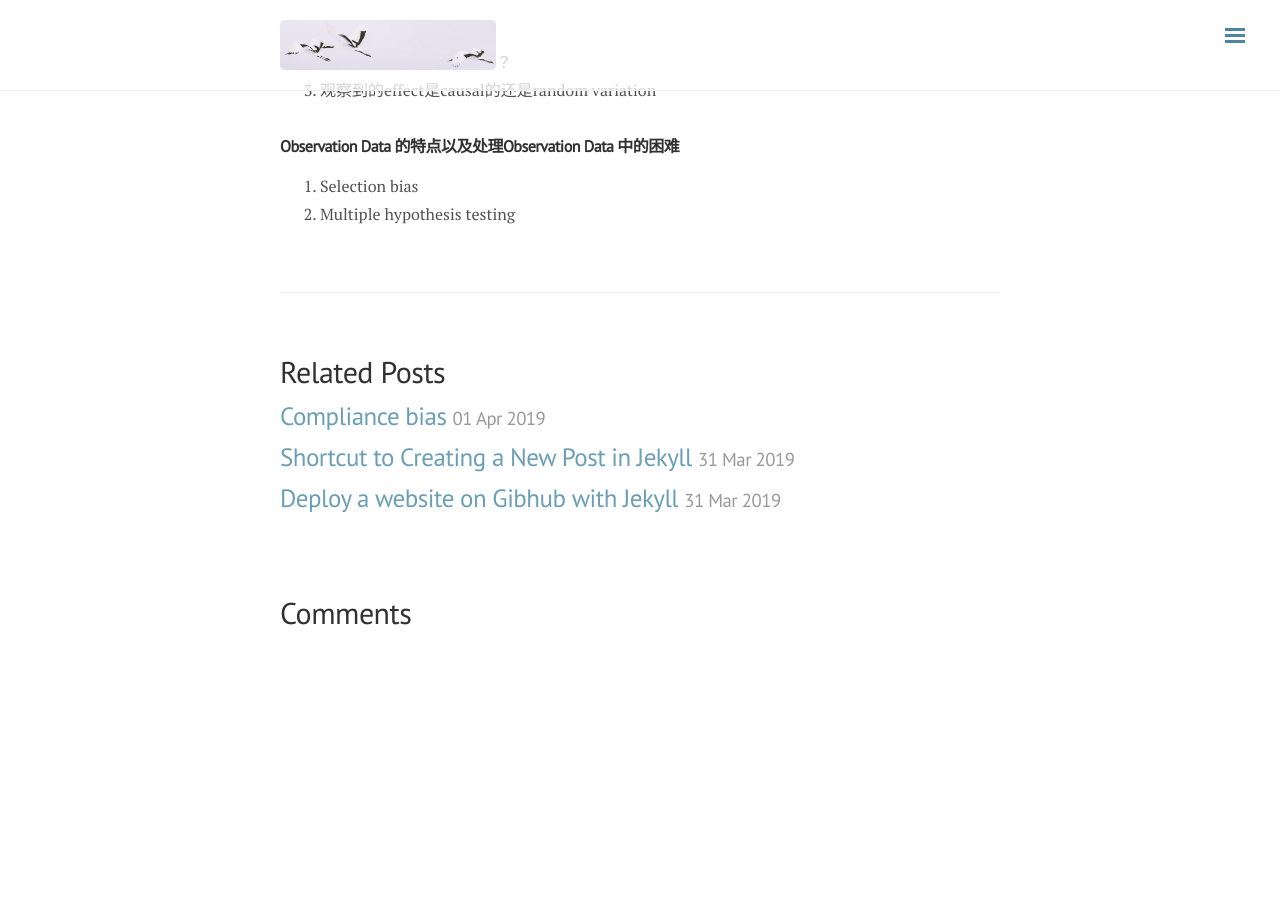
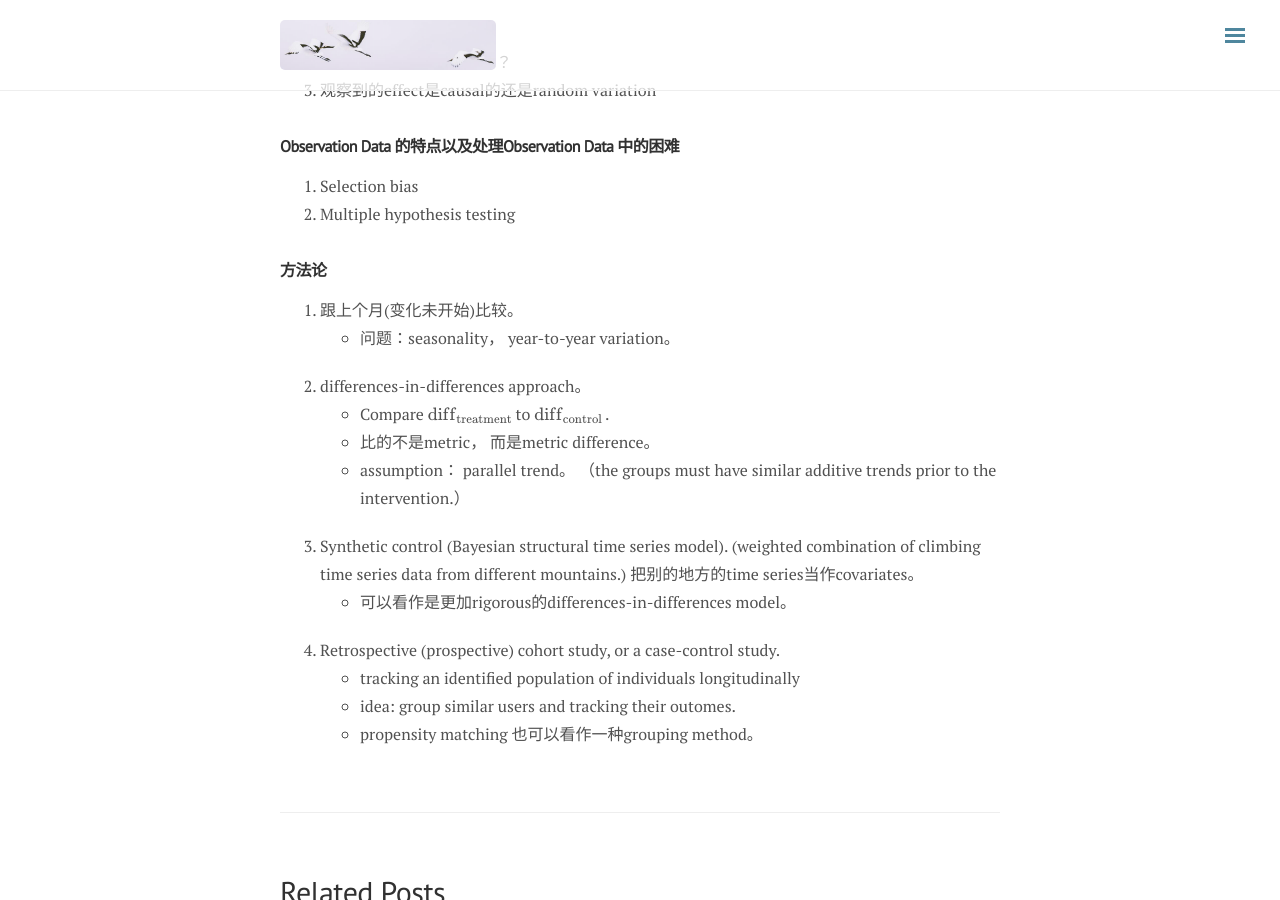
Before and after one commit to ylyy93/my_blog, a Jekyll site: the page built from _posts/2019-03-31-unintentional-data.md, in a window 1280 px wide and 900 px high, scrolled down 672 px. Built offline with Jekyll 4.4.1, drawn with Linux system fonts in a browser that asks for light colours; nearby versions of some CDN libraries; formulas are drawn with MathJax 3; comment, search, counter and statistics services are not loaded; before the commit the page ends 1314 px from its top, so only the background shows below that.

Commit message:
rebuilding site Sun Mar 31 21:11:23 MDT 2019

```diff
--- a/_posts/2019-03-31-unintentional-data.md
+++ b/_posts/2019-03-31-unintentional-data.md
@@ -30,3 +30,20 @@ tags: [analytics]
 
 1. Selection bias
 2. Multiple hypothesis testing
+
+###### 方法论
+
+1. 跟上个月(变化未开始)比较。
+  * 问题：seasonality， year-to-year variation。
+2. differences-in-differences approach。
+  * Compare
+  $$\text{diff}_{\text{treatment}}$$ to
+  $\text{diff}_{\text{control}}$ .
+  * 比的不是metric， 而是metric difference。
+  * assumption： parallel trend。 （the groups must have similar additive trends prior to the intervention.）
+3. Synthetic control (Bayesian structural time series model).  (weighted combination of climbing time series data from different mountains.) 把别的地方的time series当作covariates。
+  * 可以看作是更加rigorous的differences-in-differences model。
+4. Retrospective (prospective) cohort study, or a case-control study.
+  * tracking an identified population of individuals longitudinally
+  * idea: group similar users and tracking their outomes.
+  * propensity matching 也可以看作一种grouping method。
```
